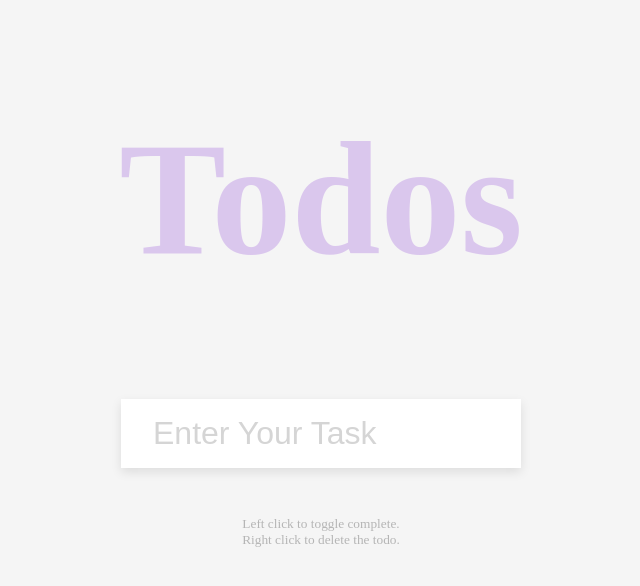
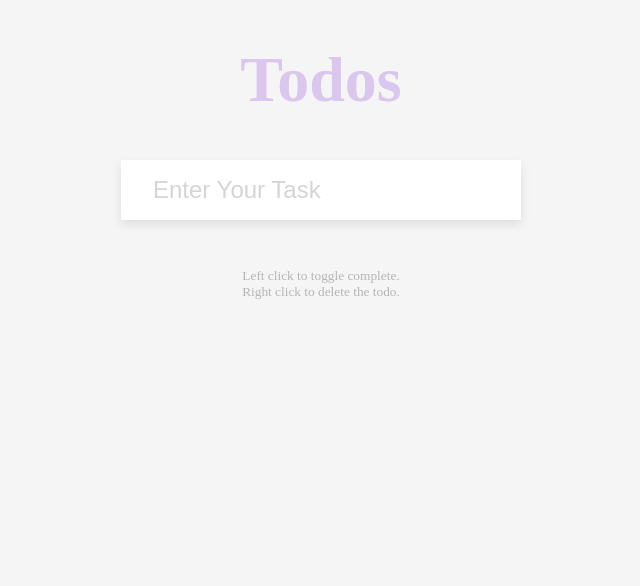
Before and after one commit to Hezekiah-Elisha/todoApp, a plain HTML site: page index.html in a window 1280 px wide. Shown: the whole page, without its empty margins (319-959 px from the left). Drawn offline with Linux system fonts and the light colour scheme.

Commit message:
resposive fix

```diff
--- a/styles.css
+++ b/styles.css
@@ -14,7 +14,7 @@ body{
 
 h1{
   color: rgb(179, 131, 226);
-  font-size: 10rem;
+  font-size: 4rem;
   text-align: center;
   opacity: 0.4;
 }
@@ -28,7 +28,7 @@ form{
 .input{
   border: none;
   color: #444;
-  font-size: 2rem;
+  font-size: 1.5rem;
   padding: 1rem 2rem;
   display: block;
   width: 100%;
```
